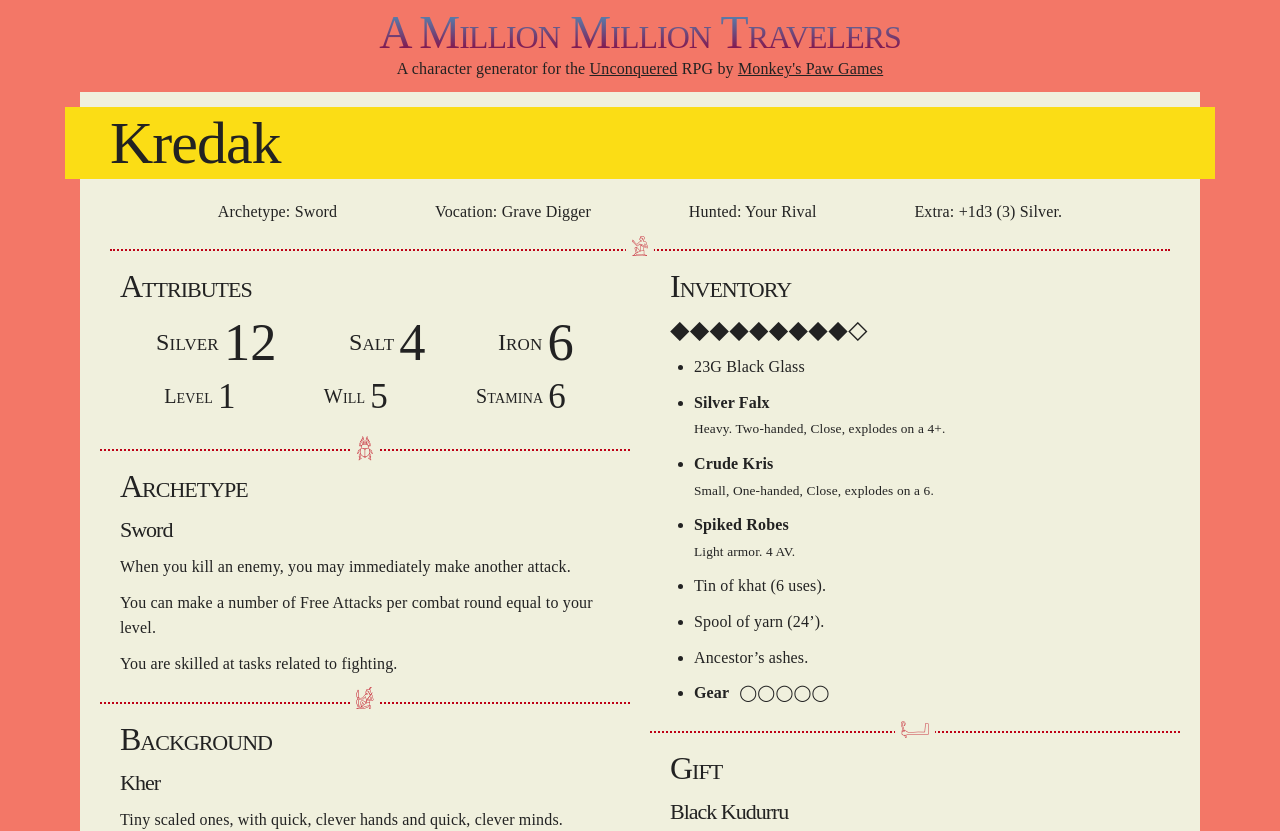
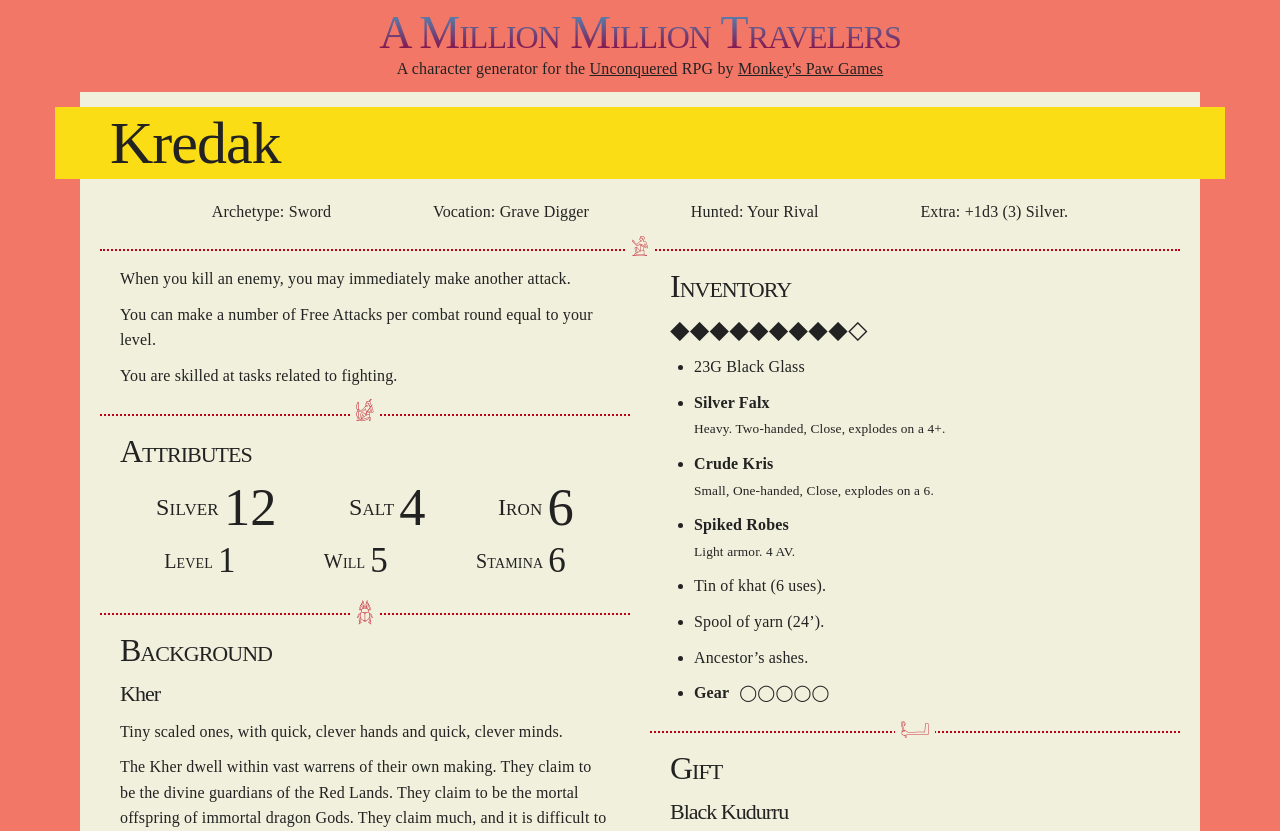
Before and after one commit to robfletcher/million-million-travelers, a Svelte app: page / in a window 1280 px wide. Shown: the top 831 px of the page. Built offline with nearby package versions, Linux system fonts and the light colour scheme; a web font is replaced by a local one.

Commit message:
archetype description styling

```diff
--- a/src/App.svelte
+++ b/src/App.svelte
@@ -22,6 +22,10 @@
 
 	<div class="row">
 		<div class="column">
+			<section id="archetype" class={traveler.archetype.name.toLowerCase()}>
+				{@html traveler.archetype.description}
+			</section>
+
 			<section id="attributes">
 				<h2>Attributes</h2>
 				<div class="stats">
@@ -49,12 +53,6 @@
 						<figcaption>Stamina</figcaption><span class="value">{traveler.stamina}</span>
 					</figure>
 				</div>
-			</section>
-
-			<section id="archetype" class={traveler.archetype.name.toLowerCase()}>
-				<h2>Archetype</h2>
-				<h3>{traveler.archetype.name}</h3>
-				{@html traveler.archetype.description}
 			</section>
 
 			<section id="background">
@@ -188,11 +186,12 @@
 
 	@media (min-width: 80rem) {
 		main > header {
-			padding-top: 0.5rem;
+			padding: 0.5rem 0 0;
 		}
 
 		main header h1 {
 			margin-top: 1rem;
+			padding: 0 1rem;
 		}
 
 		main header h1::before, main header h1::after {
@@ -234,6 +233,10 @@
 
 	:global(p) {
 		margin-bottom: 1rem;
+	}
+
+	:global(p:first-child) {
+		margin-top: 1.5rem;
 	}
 
 	:global(p:last-of-type) {
```
